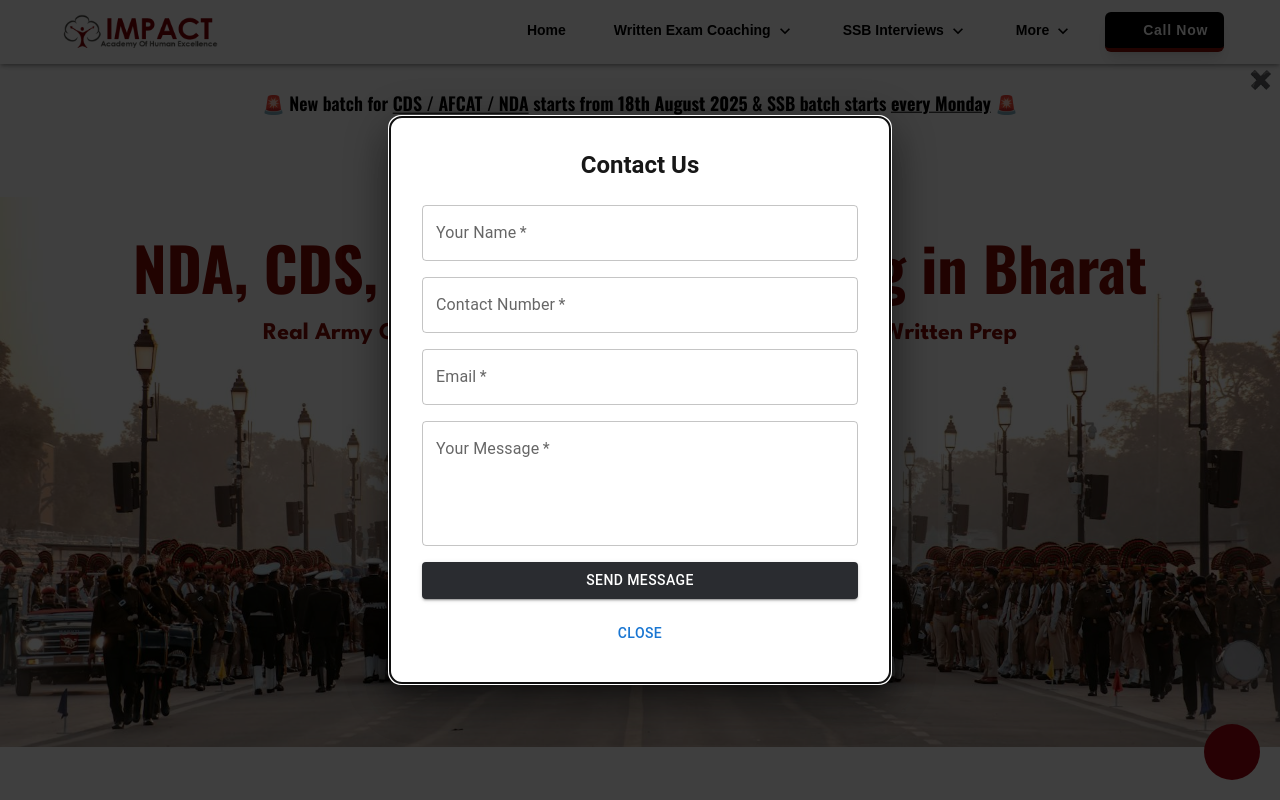
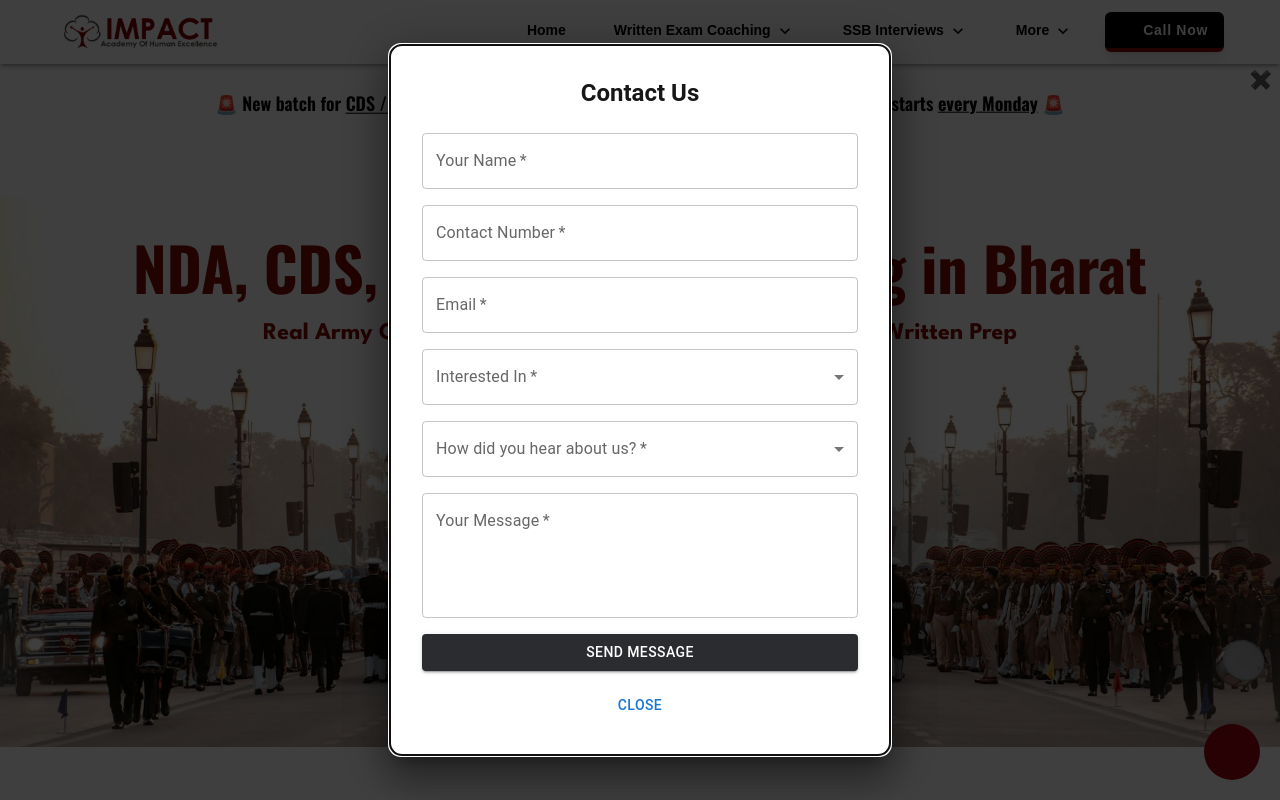
Before and after one commit to anuragandikote/Iahepl, a Next.js app: page / in a window 1280 px wide. Shown: the top 800 px of the page. Built offline with nearby package versions, Linux system fonts and the light colour scheme; some icons are missing.

Commit message:
enq modal fields added, marquee data updated, socials updated on footer

```diff
--- a/src/components/AnnouncementBar.tsx
+++ b/src/components/AnnouncementBar.tsx
@@ -16,7 +16,7 @@ export default function AnnouncementBar() {
         ✖️
       </button>
       <div className="animate-bounce max-w-6xl mx-auto text-center font-oswald font-semibold text-sm sm:text-base md:text-lg leading-relaxed mt-8">
-        🚨 New batch for <span className="underline underline-offset-2">CDS / AFCAT / NDA</span> starts from <strong>18th August 2025</strong> & SSB batch starts <strong className='underline'>every Monday</strong> 🚨
+        🚨 New batch for <span className="underline underline-offset-2">CDS / AFCAT / NDA</span> starts from <strong>21st Sept 2026 & 1st Oct 2026</strong> & SSB batch starts <strong className='underline'>every Monday</strong> 🚨
       </div>
     </div>
   );
--- a/src/components/Footer.tsx
+++ b/src/components/Footer.tsx
@@ -3,19 +3,19 @@ import Link from 'next/link';
 
 const socialLinks = [
   {
-    href: "#",
+    href: "https://www.instagram.com/impact_academy_hyd?utm_source=qr",
     label: "Instagram",
     iconPath:
       "M7.75 2A5.75 5.75 0 002 7.75v8.5A5.75 5.75 0 007.75 22h8.5A5.75 5.75 0 0022 16.25v-8.5A5.75 5.75 0 0016.25 2h-8.5zM12 7.5A4.5 4.5 0 1112 16.5a4.5 4.5 0 010-9zm6.25-.75a1 1 0 110 2 1 1 0 010-2zM12 9a3 3 0 100 6 3 3 0 000-6z",
   },
   {
-    href: "#",
+    href: "https://www.youtube.com/@impactacademyofhumanexcellence",
     label: "YouTube",
     iconPath:
       "M21.8 8s-.2-1.5-.8-2.1c-.8-.8-1.7-.8-2.1-.9-2.9-.2-7.3-.2-7.3-.2s-4.4 0-7.3.2c-.5 0-1.3.1-2.1.9-.6.6-.8 2.1-.8 2.1S2 9.6 2 11.3v1.3c0 1.7.2 3.3.2 3.3s.2 1.5.8 2.1c.8.8 1.8.8 2.2.9 1.6.1 6.9.2 6.9.2s4.4 0 7.3-.2c.5 0 1.3-.1 2.1-.9.6-.6.8-2.1.8-2.1s.2-1.7.2-3.3v-1.3c0-1.7-.2-3.3-.2-3.3zM10 15V9l5 3-5 3z",
   },
   {
-    href: "#",
+    href: "https://www.facebook.com/impactacademysuccess/",
     label: "Facebook",
     iconPath:
       "M13 3h4a1 1 0 011 1v4h-2.5A1.5 1.5 0 0014 9.5V11h4v3h-4v7h-3v-7H9v-3h2V9a4 4 0 014-4z",
--- a/src/components/delayedModal.tsx
+++ b/src/components/delayedModal.tsx
@@ -1,6 +1,6 @@
 "use client";
 import React, { useState, useEffect, forwardRef, useImperativeHandle } from "react";
-import { Modal, Box, Typography, TextField, Button, Fade, Backdrop } from "@mui/material";
+import { Modal, Box, Typography, TextField, Button, Fade, Backdrop, Select, MenuItem, FormControl, InputLabel } from "@mui/material";
 
 export type DelayedModalHandle = {
   openModal: () => void;
@@ -11,7 +11,7 @@ const DelayedModal = forwardRef((props, ref) => {
   const [submitted, setSubmitted] = useState(false);
   const [loading, setLoading] = useState(false);
   const [mounted, setMounted] = useState(false);
-  const [form, setForm] = useState({ name: "", contact: "", email: "", message: "" });
+  const [form, setForm] = useState({ name: "", contact: "", email: "", message: "", interestedIn: "", heardAbout: "" });
 
   useEffect(() => setMounted(true), []);
 
@@ -31,7 +31,7 @@ const DelayedModal = forwardRef((props, ref) => {
     openModal: () => setShowModal(true),
   }));
 
-  const handleChange = (e: React.ChangeEvent<HTMLInputElement | HTMLTextAreaElement>) =>
+  const handleChange = (e: any) =>
     setForm({ ...form, [e.target.name]: e.target.value });
 
   const handleSubmit = async (e: React.FormEvent<HTMLFormElement>) => {
@@ -45,7 +45,7 @@ const DelayedModal = forwardRef((props, ref) => {
         mode: "no-cors",
       });
       setSubmitted(true);
-      setForm({ name: "", contact: "", email: "", message: "" });
+      setForm({ name: "", contact: "", email: "", message: "", interestedIn: "", heardAbout: "" });
       setTimeout(() => setShowModal(false), 3000);
     } finally {
       setLoading(false);
@@ -89,6 +89,38 @@ const DelayedModal = forwardRef((props, ref) => {
               <TextField name="name" label="Your Name" value={form.name} onChange={handleChange} required />
               <TextField name="contact" label="Contact Number" value={form.contact} onChange={handleChange} required />
               <TextField name="email" label="Email" type="email" value={form.email} onChange={handleChange} required />
+              <FormControl fullWidth required>
+                <InputLabel>Interested In</InputLabel>
+                <Select
+                  name="interestedIn"
+                  value={form.interestedIn}
+                  label="Interested In"
+                  onChange={handleChange}
+                >
+                  <MenuItem value="ssb">SSB</MenuItem>
+                  <MenuItem value="nda">NDA</MenuItem>
+                  <MenuItem value="cds">CDS</MenuItem>
+                  <MenuItem value="afcat">AFCAT</MenuItem>
+                  <MenuItem value="capf">CAPF</MenuItem>
+                  <MenuItem value="career">Career Counseling</MenuItem>
+                  <MenuItem value="other">Other</MenuItem>
+                </Select>
+              </FormControl>
+              <FormControl fullWidth required>
+                <InputLabel>How did you hear about us?</InputLabel>
+                <Select
+                  name="heardAbout"
+                  value={form.heardAbout}
+                  label="How did you hear about us?"
+                  onChange={handleChange}
+                >
+                  <MenuItem value="social_media">Social Media</MenuItem>
+                  <MenuItem value="google_search">Google Search</MenuItem>
+                  <MenuItem value="seminars">Seminars</MenuItem>
+                  <MenuItem value="friend_colleague">Friend/Colleague</MenuItem>
+                  <MenuItem value="other">Other</MenuItem>
+                </Select>
+              </FormControl>
               <TextField name="message" label="Your Message" value={form.message} onChange={handleChange} multiline rows={4} required />
               <Button type="submit" variant="contained" sx={{ bgcolor: "#2A2C30", ":hover": { bgcolor: "#1f2023" } }}>
                 {loading ? "Submitting..." : "Send Message"}
```
Also changed, not shown: public/images/iahepl-app-download.png (added).
